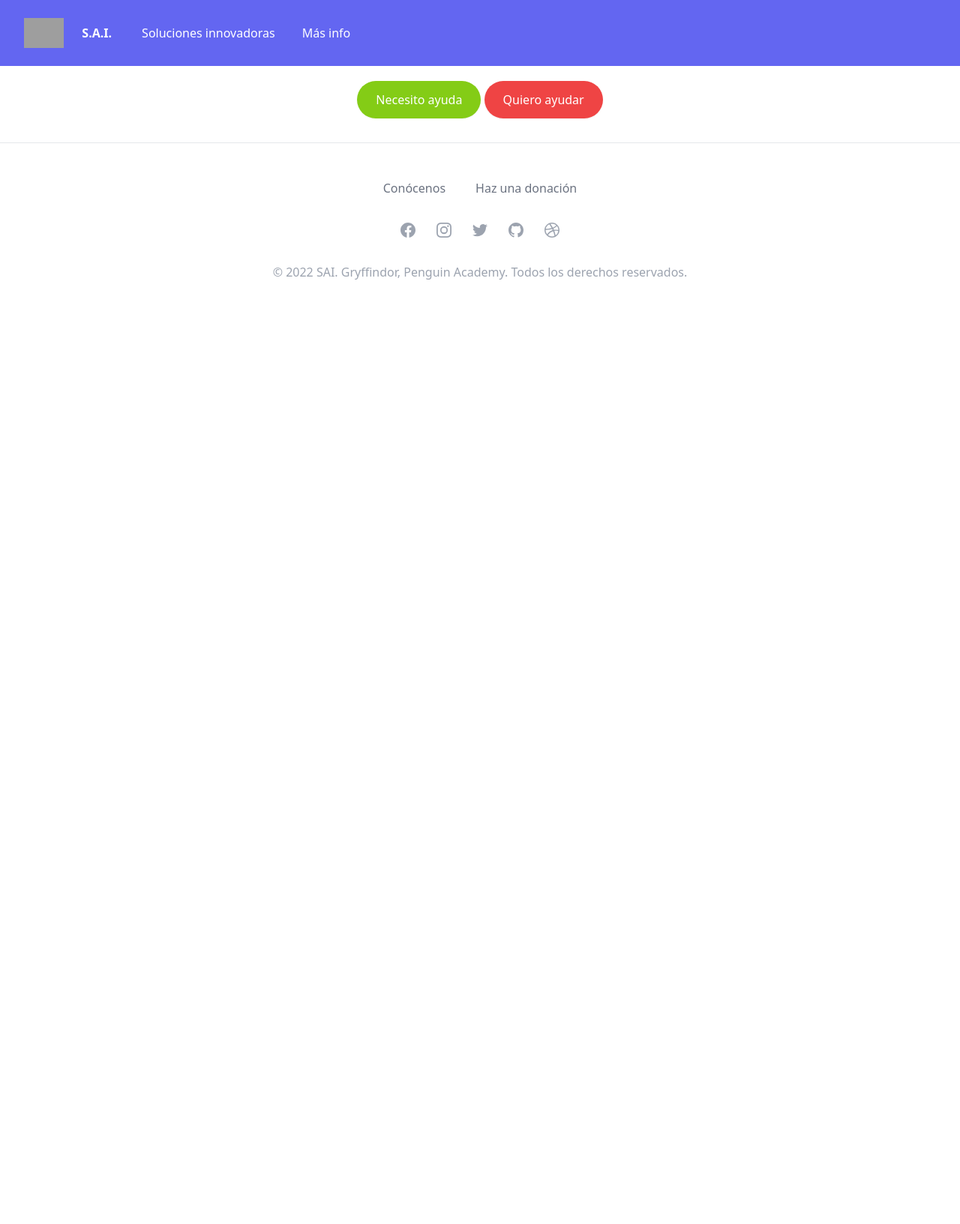
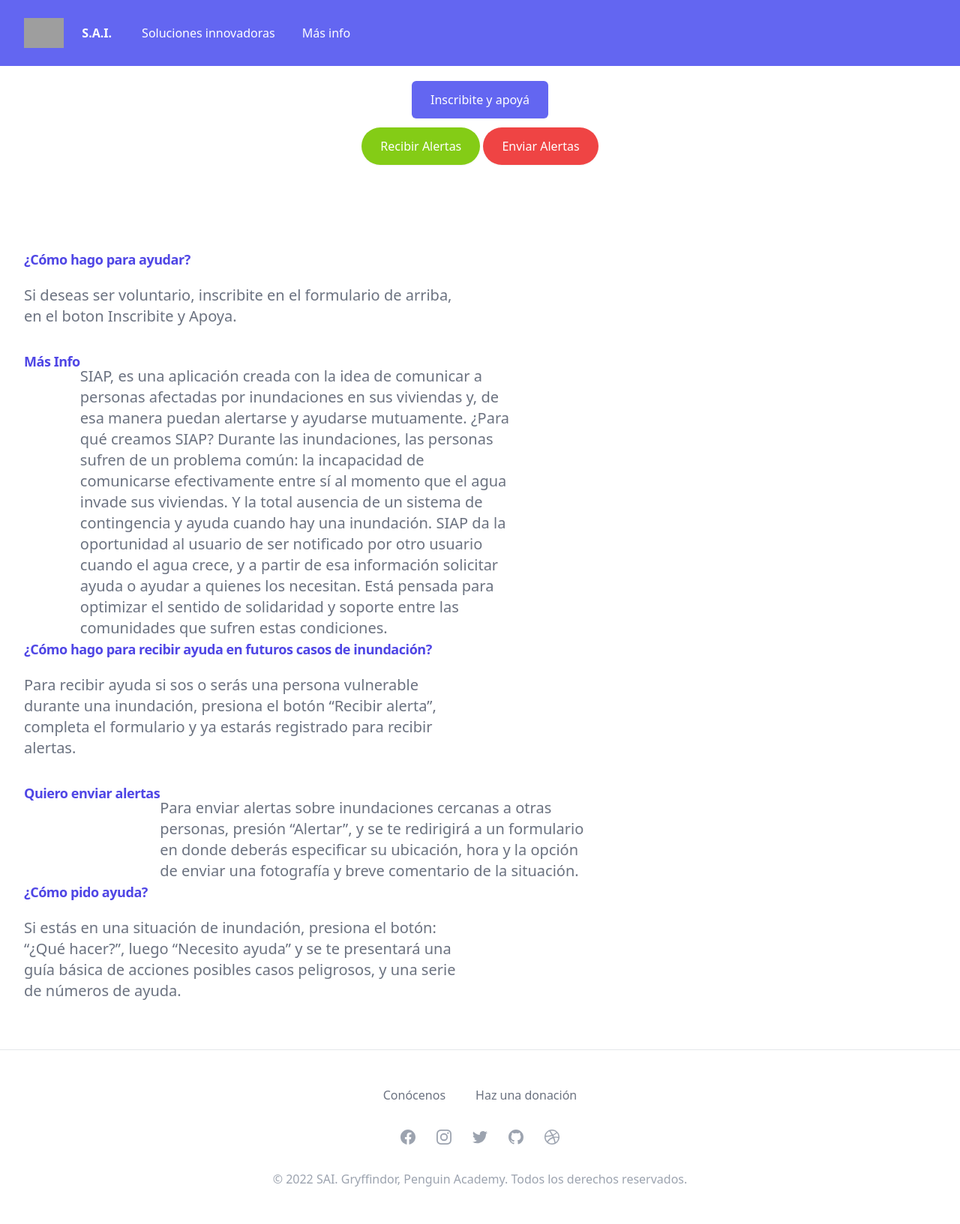
Before and after one commit to Kamelpy/gryffindor_penguin, a Flask app: page /que-hacer in a window 1280 px wide. Shown: the whole page at 75% size. Before the commit the page ends 373 px from the top, so only its background shows below. Run offline with Flask 2, Linux system fonts and the light colour scheme; some libraries are stand-ins or nearby versions; grey boxes are pictures that could not be loaded.

Commit message:
Cambios visuales

```diff
--- a/app/templates/index2.html
+++ b/app/templates/index2.html
@@ -83,8 +83,7 @@
 
                 <a href="{{url_for('main.que_hacer')}}">
                 <button src type="button"
-                    class="inline-flex items-center px-6 py-3 border border-transparent text-base font-medium rounded-md shadow-sm text-white bg-indigo-500 hover:bg-indigo-700 focus:outline-none focus:ring-2 focus:ring-offset-2 focus:ring-indigo-500">¿Qué
-                    hacer?
+                    class="inline-flex items-center px-6 py-3 border border-transparent text-base font-medium rounded-md shadow-sm text-white bg-indigo-500 hover:bg-indigo-700 focus:outline-none focus:ring-2 focus:ring-offset-2 focus:ring-indigo-500"> Quiero saber más
                 </button>
             </a>
         </div>
--- a/app/templates/que-hacer.html
+++ b/app/templates/que-hacer.html
@@ -17,7 +17,7 @@
         <nav class="max-w-7xl mx-auto px-4 sm:px-6 lg:px-8" aria-label="Top">
             <div class="w-full py-6 flex items-center justify-between border-b border-indigo-500 lg:border-none">
                 <div class="flex items-center">
-                    <a href="#">
+                    <a href="{{url_for('main.index')}}">
                         <span class="sr-only">SAI</span>
                         <img class="h-10 w-auto" src="https://tailwindui.com/img/logos/workflow-mark.svg?color=white"
                             alt="SAI">
@@ -27,10 +27,10 @@
                     </p>
                     <div class="hidden ml-10 space-x-8 lg:block">
 
-                        <a href="#" class="text-base font-medium text-white hover:text-indigo-50"> Soluciones
+                        <a href="{{url_for('main.soluciones')}}" class="text-base font-medium text-white hover:text-indigo-50"> Soluciones
                             innovadoras </a>
 
-                        <a href="#" class="text-base font-medium text-white hover:text-indigo-50"> Más info </a>
+                        <a href="{{url_for('main.mas_info')}}" class="text-base font-medium text-white hover:text-indigo-50"> Más info </a>
 
 
                     </div>
@@ -73,7 +73,7 @@
                         clip-rule="evenodd" />
                 </svg>
 
-                <a href="{{url_for('main.problematica')}}" class="text-base font-medium text-white hover:text-indigo-50"> Problemática </a>
+                <a href="{{url_for('involucrado.involucrate')}}" class="text-base font-medium text-white hover:text-indigo-50"> Problemática </a>
 
 
             </div>
@@ -82,25 +82,99 @@
 
 <!-- botones -->
 <!-- Introduccimos botones secundarios -->
+
 <div class="mt-5 flex justify-center">
     <!-- Boton Recibir alerta -->
     <section>
-    <div>
 
-        <a href="">
+     <div class="mb-3 flex justify-center">
+
+                <a href="{{url_for('involucrado.involucrate')}}">
+                <button src type="button"
+                    class="inline-flex items-center px-6 py-3 border border-transparent text-base font-medium rounded-md shadow-sm text-white bg-indigo-500 hover:bg-indigo-700 focus:outline-none focus:ring-2 focus:ring-offset-2 focus:ring-indigo-500">Inscribite y apoyá
+                </button>
+            </a>
+        </div>
+
+        <a href="{{url_for('recibe.recibir')}}">
             <button type="button"
-                class="inline-flex items-center px-6 py-3 border border-transparent text-base font-medium rounded-full shadow-sm text-white bg-lime-500 hover:bg-indigo-700 focus:outline-none focus:ring-2 focus:ring-offset-2 focus:ring-indigo-500">Necesito ayuda</button>
+                class="inline-flex items-center px-6 py-3 border border-transparent text-base font-medium rounded-full shadow-sm text-white bg-lime-500 hover:bg-indigo-700 focus:outline-none focus:ring-2 focus:ring-offset-2 focus:ring-indigo-500">Recibir Alertas</button>
         </a>
 
         <!-- Botón enviar alerta-->
-        <a href="">
+        <a href="{{url_for('envia.alertar')}}">
             <button type="button"
-                class="inline-flex items-center px-6 py-3 border border-transparent text-base font-medium rounded-full shadow-sm text-white bg-red-500 hover:bg-indigo-700 focus:outline-none focus:ring-2 focus:ring-offset-2 focus:ring-indigo-500">Quiero ayudar
+                class="inline-flex items-center px-6 py-3 border border-transparent text-base font-medium rounded-full shadow-sm text-white bg-red-500 hover:bg-indigo-700 focus:outline-none focus:ring-2 focus:ring-offset-2 focus:ring-indigo-500">Enviar Alertas
             </button>
         </a>
 
     </div>
 </section>
+<main class="mt-10 mx-auto max-w-7xl px-4 sm:mt-12 sm:px-6 md:mt-16 lg:mt-20 lg:px-8 xl:mt-28">
+    <div class="sm:text-center lg:text-left">
+
+    <!-- como hago para ayudar -->
+    <h4 class="text-lg tracking-tight font-extrabold text-gray-900">
+        <span class="block text-indigo-600 xl:inline">¿Cómo hago para ayudar?
+        </span>
+    </h4>
+    <p
+        class="mt-3 text-base text-gray-500 sm:mt-5 sm:text-lg sm:max-w-xl sm:mx-auto md:mt-5 md:text-xl lg:mx-0">Si deseas ser voluntario, inscribite en el formulario de arriba, en el boton Inscribite y Apoya.</p>
+    <div class="mt-5 sm:mt-8 sm:flex sm:justify-center lg:justify-start">
+    <!-- como hago para ayudar -->
+
+        <h4 class="text-lg tracking-tight font-extrabold text-gray-900">
+            <span class="block text-indigo-600 xl:inline">Más Info</span>
+        </h4>
+        <p
+            class="mt-3 text-base text-gray-500 sm:mt-5 sm:text-lg sm:max-w-xl sm:mx-auto md:mt-5 md:text-xl lg:mx-0">SIAP, es una aplicación creada con la idea de comunicar a personas afectadas por inundaciones en sus viviendas y, de esa manera puedan alertarse y ayudarse mutuamente.
+
+            ¿Para qué creamos SIAP? Durante las inundaciones, las personas sufren de un problema común: la incapacidad de comunicarse efectivamente entre sí al momento que el agua invade sus viviendas. Y la total ausencia de un sistema de contingencia y ayuda cuando hay una inundación.
+
+            SIAP da la oportunidad al usuario de ser notificado por otro usuario cuando el agua crece, y a partir de esa información solicitar ayuda o ayudar a quienes los necesitan. Está pensada para optimizar el sentido de solidaridad y soporte entre las comunidades que sufren estas condiciones.
+            </p>
+        <div class="mt-5 sm:mt-8 sm:flex sm:justify-center lg:justify-start">
+
+        </div>
+    </div>
+    <!-- preguntas frecuentas -->
+    <div class="sm:text-center lg:text-left">
+
+
+        <h4 class="text-lg tracking-tight font-extrabold text-gray-900">
+            <span class="block text-indigo-600 xl:inline">¿Cómo hago para recibir ayuda en futuros casos de inundación?
+            </span>
+        </h4>
+        <p
+            class="mt-3 text-base text-gray-500 sm:mt-5 sm:text-lg sm:max-w-xl sm:mx-auto md:mt-5 md:text-xl lg:mx-0">Para recibir ayuda si sos o serás una persona vulnerable durante una inundación, presiona el botón “Recibir alerta”, completa el formulario y ya estarás registrado para recibir alertas.
+            </p>
+        <div class="mt-5 sm:mt-8 sm:flex sm:justify-center lg:justify-start">
+
+    <!-- quiero enviar alertas -->
+    <h4 class="text-lg tracking-tight font-extrabold text-gray-900">
+        <span class="block text-indigo-600 xl:inline">Quiero enviar alertas
+
+        </span>
+    </h4>
+    <p
+        class="mt-3 text-base text-gray-500 sm:mt-5 sm:text-lg sm:max-w-xl sm:mx-auto md:mt-5 md:text-xl lg:mx-0">Para enviar alertas sobre inundaciones cercanas a otras personas, presión “Alertar”, y se te redirigirá a un formulario en donde deberás especificar su ubicación, hora y la opción de enviar una fotografía y breve comentario de la situación.
+    </p>
+    <div class="mt-5 sm:mt-8 sm:flex sm:justify-center lg:justify-start">
+    <!-- quiero enviar alertas -->
+        </div>
+    </div>
+    <!-- preguntas frecuentas -->
+
+    <!-- como pido ayuda -->
+    <h4 class="text-lg tracking-tight font-extrabold text-gray-900">
+        <span class="block text-indigo-600 xl:inline">¿Cómo pido ayuda?</span>
+    </h4>
+    <p
+        class="mt-3 text-base text-gray-500 sm:mt-5 sm:text-lg sm:max-w-xl sm:mx-auto md:mt-5 md:text-xl lg:mx-0">Si estás en una situación de inundación, presiona el botón: “¿Qué hacer?”, luego “Necesito ayuda” y se te presentará una guía básica de acciones posibles casos peligrosos, y una serie de números de ayuda.</p>
+    <div class="mt-5 sm:mt-8 sm:flex sm:justify-center lg:justify-start">
+    <!-- como pido ayuda -->
+
+</main>
 </div>
 <!-- botones -->
 
```
Also changed, not shown: instance/app.db.
